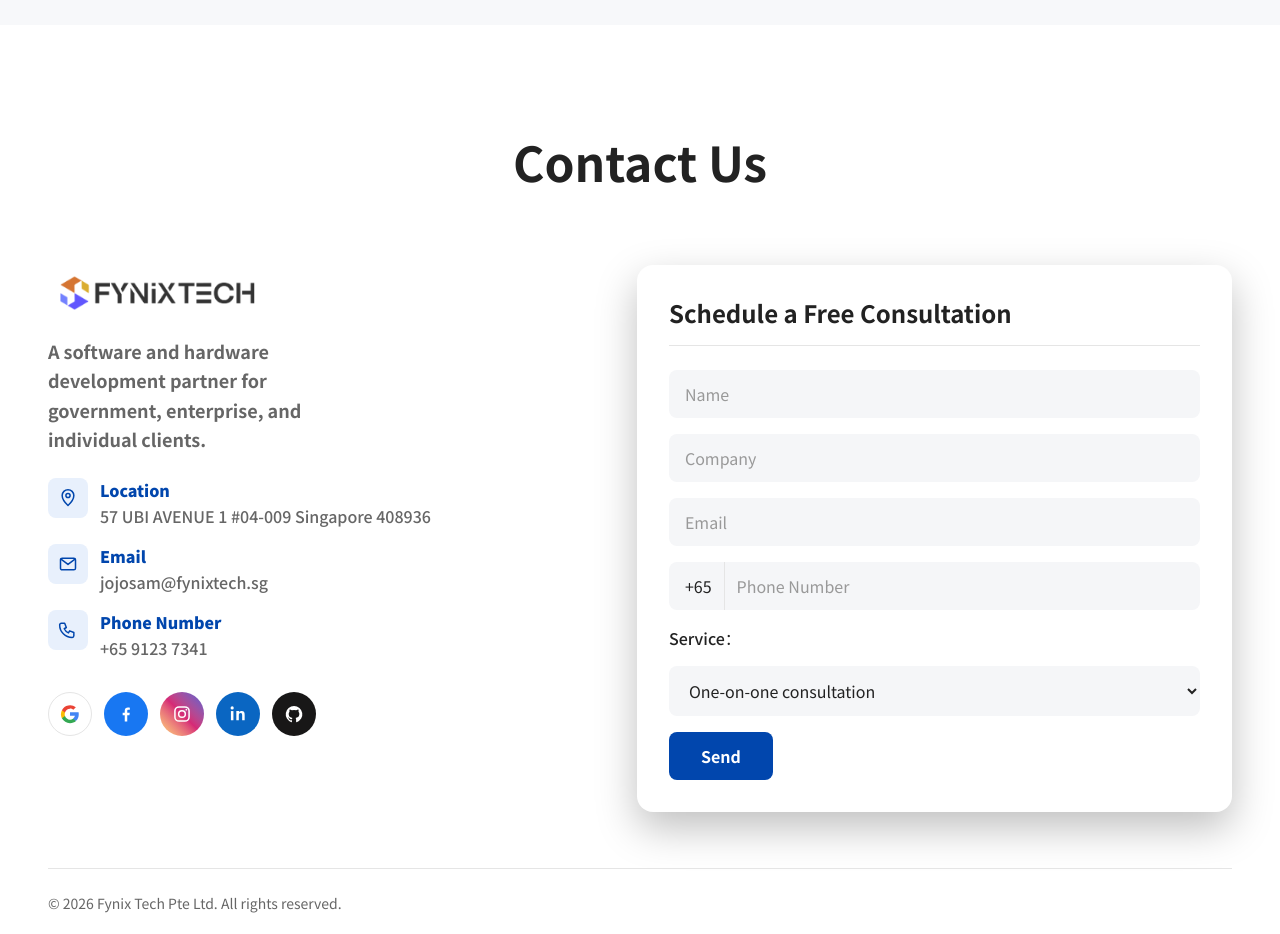
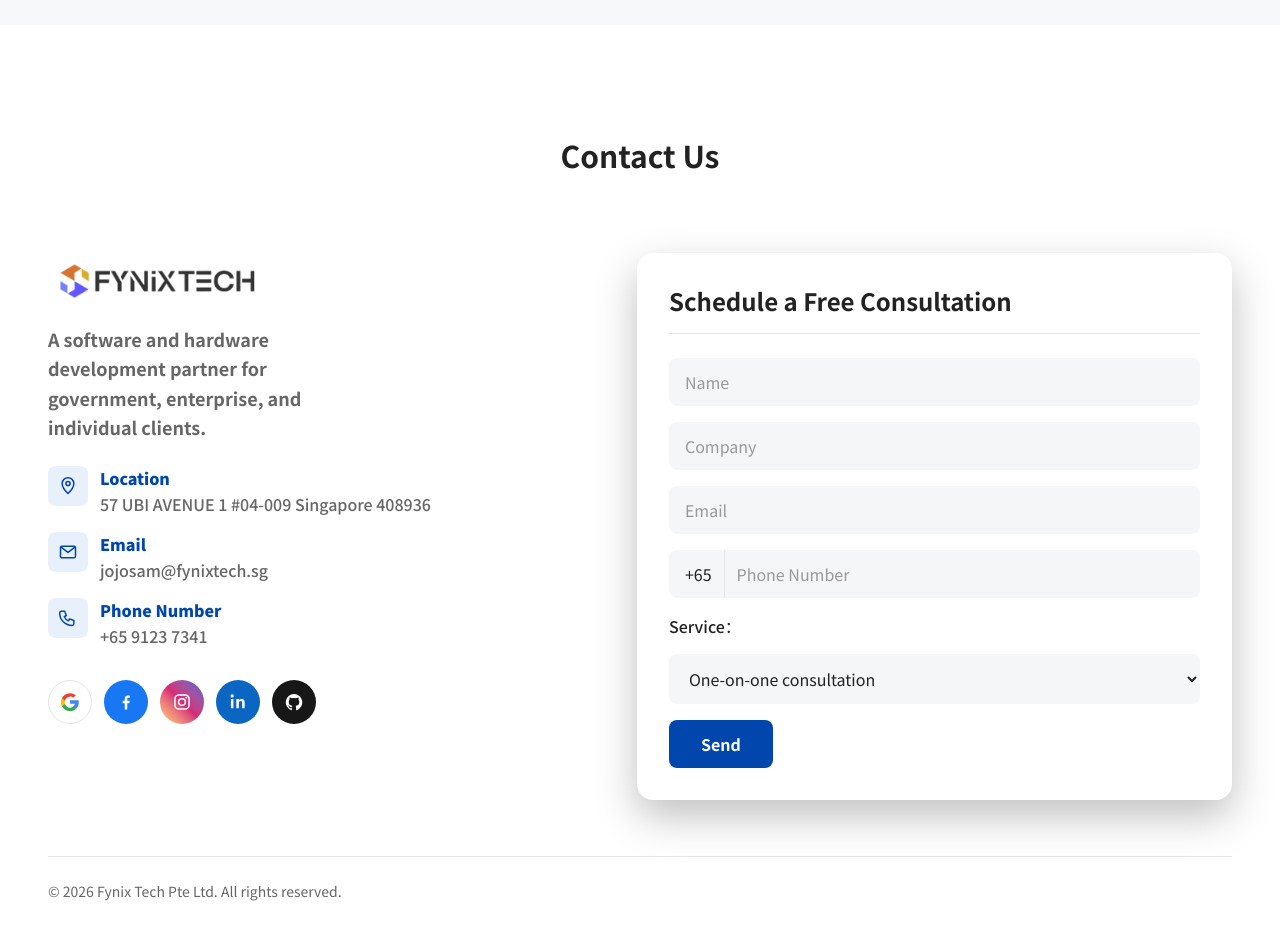
Before and after one commit to jojosam90/fynixtech-website, a Next.js app: page / in a window 1280 px wide. Shown: the part 2700-3634 px from the top of the page. Built offline with nearby package versions, Linux system fonts and the light colour scheme.

Commit message:
Shrink the Contact Us section heading

```diff
--- a/src/components/Footer.tsx
+++ b/src/components/Footer.tsx
@@ -37,7 +37,7 @@ export default function Footer() {
     <footer id="contact" className="-mt-px flex min-h-screen flex-col bg-white text-text-body">
       <div className="mx-auto flex w-full max-w-[1400px] flex-1 flex-col px-6 pt-20 pb-14 md:px-12 md:pt-28 md:pb-20">
         <div className="flex flex-1 flex-col justify-center">
-        <h2 className="text-center text-3xl font-bold text-text-dark md:text-5xl">
+        <h2 className="text-center text-xl font-bold text-text-dark md:text-3xl">
           {t({ en: "Contact Us", zh: "联系我们" })}
         </h2>
 
```
Also changed, not shown: 11 other files (tests, documents, lock files or other folders).
